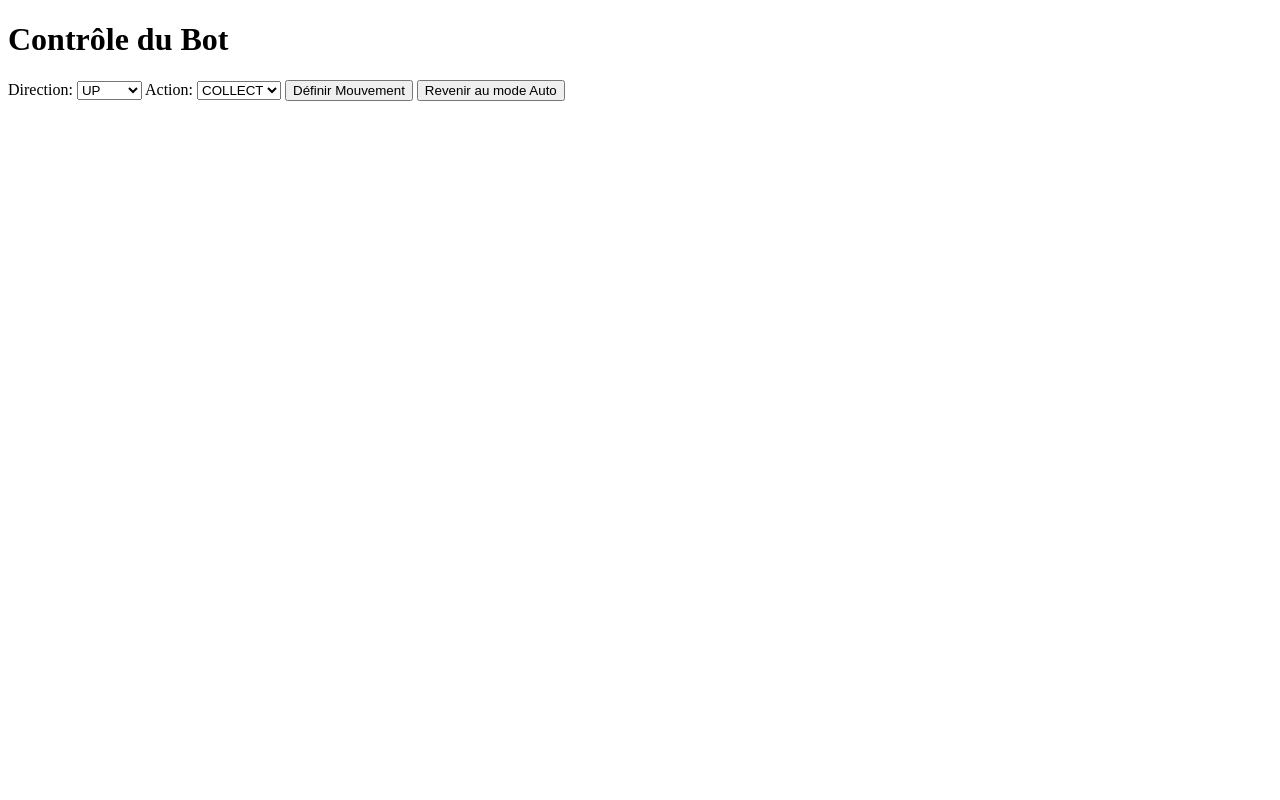
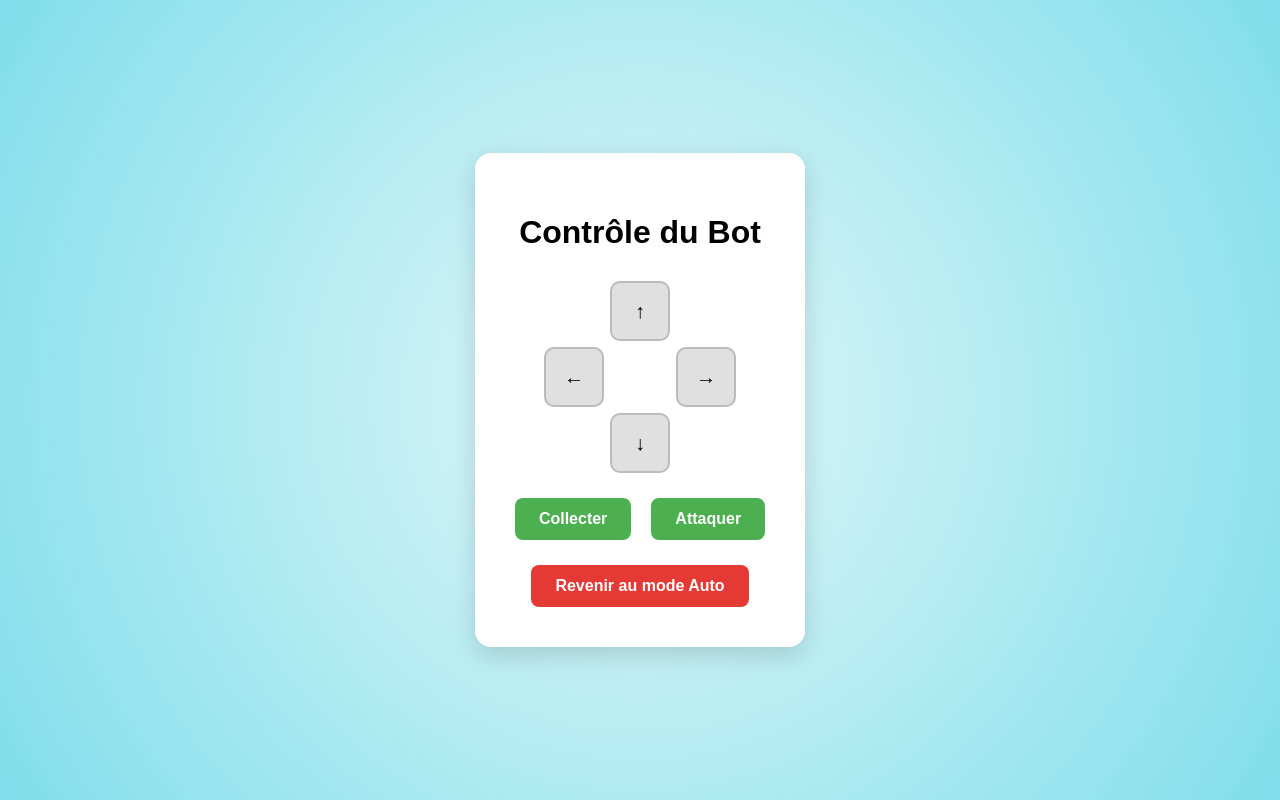
Before and after one commit to Bastien-IPSSI/BOT-WAR, a website: page public/index.html in a window 1280 px wide. Drawn offline with Linux system fonts and the light colour scheme.

Commit message:
styliser la page de controle du bot

```diff
--- a/public/index.html
+++ b/public/index.html
@@ -3,41 +3,144 @@
 <head>
   <meta charset="UTF-8">
   <title>Contrôle du Bot</title>
+  <style>
+    * {
+      box-sizing: border-box;
+    }
+
+    body {
+      margin: 0;
+      font-family: Arial, sans-serif;
+      height: 100vh;
+      display: flex;
+      justify-content: center;
+      align-items: center;
+      background: radial-gradient(circle at center, #e0f7fa, #b2ebf2, #80deea);
+    }
+
+    .wrapper {
+      text-align: center;
+      background: white;
+      padding: 40px;
+      border-radius: 16px;
+      box-shadow: 0 8px 24px rgba(0, 0, 0, 0.15);
+    }
+
+    h1 {
+      margin-bottom: 30px;
+    }
+
+    .controller {
+      display: flex;
+      flex-direction: column;
+      align-items: center;
+      gap: 25px;
+    }
+
+    .dpad {
+      display: grid;
+      grid-template-columns: 60px 60px 60px;
+      grid-template-rows: 60px 60px 60px;
+      gap: 6px;
+    }
+
+    .dpad button {
+      width: 60px;
+      height: 60px;
+      font-size: 20px;
+      font-weight: bold;
+      background: #e0e0e0;
+      border: 2px solid #bbb;
+      border-radius: 10px;
+      cursor: pointer;
+      transition: background 0.2s;
+    }
+
+    .dpad button:hover {
+      background: #d0d0d0;
+    }
+
+    .actions {
+      display: flex;
+      gap: 20px;
+    }
+
+    .actions button {
+      padding: 12px 24px;
+      font-size: 16px;
+      font-weight: bold;
+      background: #4CAF50;
+      color: white;
+      border: none;
+      border-radius: 8px;
+      cursor: pointer;
+      transition: background 0.2s;
+    }
+
+    .actions button:hover {
+      background: #45a049;
+    }
+
+    .reset-btn {
+      padding: 12px 24px;
+      font-size: 16px;
+      font-weight: bold;
+      background: #e53935;
+      color: white;
+      border: none;
+      border-radius: 8px;
+      cursor: pointer;
+      transition: background 0.2s;
+    }
+
+    .reset-btn:hover {
+      background: #c62828;
+    }
+  </style>
 </head>
 <body>
+  <div class="wrapper">
     <h1>Contrôle du Bot</h1>
-    <label>Direction:
-        <select id="move">
-            <option>UP</option>
-            <option>DOWN</option>
-            <option>LEFT</option>
-            <option>RIGHT</option>
-        </select>
-    </label>
-    <label>Action:
-        <select id="action">
-            <option>COLLECT</option>
-            <option>ATTACK</option>
-        </select>
-    </label>
-    <button onclick="sendManual()">Définir Mouvement</button>
-    <button onclick="disableManual()">Revenir au mode Auto</button>
+
+    <div class="controller">
+      <div class="dpad">
+        <div></div>
+        <button onclick="setMove('UP')">↑</button>
+        <div></div>
+        <button onclick="setMove('LEFT')">←</button>
+        <div></div>
+        <button onclick="setMove('RIGHT')">→</button>
+        <div></div>
+        <button onclick="setMove('DOWN')">↓</button>
+        <div></div>
+      </div>
+
+      <div class="actions">
+        <button onclick="sendManual('COLLECT')">Collecter</button>
+        <button onclick="sendManual('ATTACK')">Attaquer</button>
+      </div>
+
+      <button class="reset-btn" onclick="disableManual()">Revenir au mode Auto</button>
+    </div>
+  </div>
 
   <script>
-        function sendManual() {
-            const move = document.getElementById("move").value;
-            const action = document.getElementById("action").value;
-            fetch("http://localhost:3000/set-manual", {
+    let selectedMove = "UP";
+
+    function setMove(move) {
+      selectedMove = move;
+    }
+
+    function sendManual(action) {
+      fetch("/set-manual", {
         method: "POST",
-                headers: {
-                    "Content-Type": "application/json"
-                },
-                body: JSON.stringify({ move, action })
+        headers: { "Content-Type": "application/json" },
+        body: JSON.stringify({ move: selectedMove, action })
       });
     }
 
     function disableManual() {
-            fetch("http://localhost:3000/disable-manual", {
+      fetch("/disable-manual", {
         method: "POST"
       });
     }
```
Lines whose indentation alone changed are shown as unchanged.
